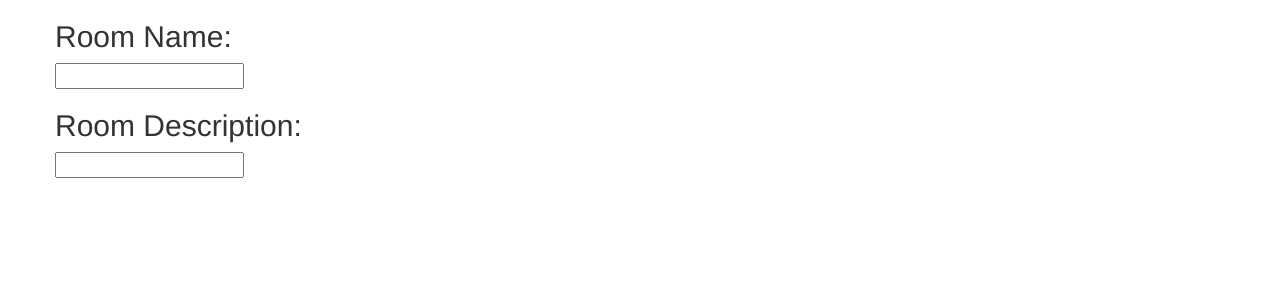
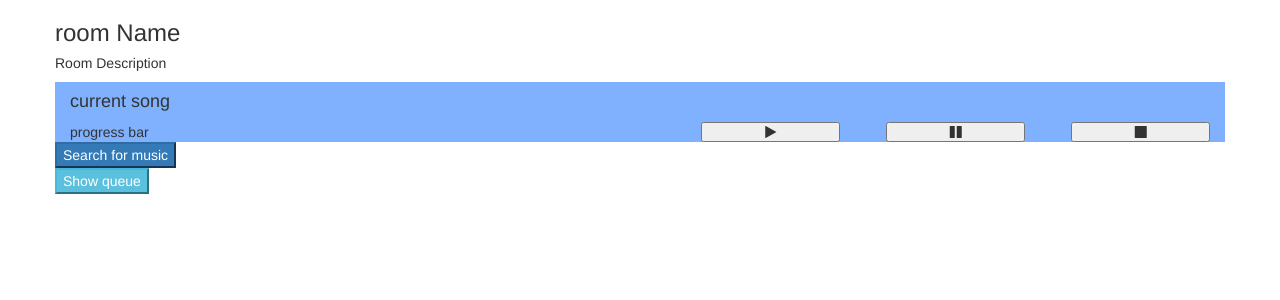
Before and after one commit to moscoso/Freeq, a Flask app: template templates/room.html.jinja2 in a window 1280 px wide. Shown: the top 300 px of the page. Run offline with Flask 2, Linux system fonts and the light colour scheme; the template is opened without the code that fills it, so the values that code supplies are empty; some libraries are stand-ins or nearby versions.

Commit message:
Creating more templates

```diff
--- a/server.py
+++ b/server.py
@@ -19,16 +19,20 @@ app = Flask(__name__, static_folder=static_dir)
 #====[ Routes to home screen where user enters screen name  ]=====
 @app.route("/")
 def home():
-	return render_template("index.html.jinja2")
-
-@app.route("/testing")
-def testing():
-	return "we're testing this ish"
+    return render_template("index.html.jinja2")
 
 @app.route("/create")
 def create():
 	return render_template("create.html.jinja2")
 
+@app.route("/room")
+def room():
+	return render_template("room.html.jinja2")
+
+@app.route("/search")
+def search():
+	return render_template("search.html.jinja2")
+
 
 if __name__ == "__main__":
 	app.run()
--- /dev/null
+++ b/static/js/button-handlers.js
@@ -0,0 +1,16 @@
+$("document").ready(function(){
+    $("#create-room-btn").on("click", function(){
+        window.location.href = "/create";
+    });
+
+    $("#create-btn").on("click", function(){
+        var name = $("room-name").val();
+        var description = $("room-description").val();
+        //Use these to create the room in the data base and return a room ID.
+        window.location.href = "/room";
+    })
+
+    $(".search-music-btn").on("click", function(){
+        window.location.href = "/search";
+    });
+});
--- a/static/js/create-room.js
+++ /dev/null
@@ -1,5 +0,0 @@
-$("document").ready(function(){
-    $("#create-room-btn").on("click", function(){
-        window.location.href = "/create;
-    });
-});
--- a/templates/index.html.jinja2
+++ b/templates/index.html.jinja2
@@ -13,11 +13,12 @@
         <div class="container">
             <div class="row">
                 <h1>Welcome to Freeq</h1>
-                <h3>Join Room:</h3>
+                <h3>Join a room:</h3>
                 <input class="col-xs-12 col-sm-3" id="room-id" placeholder="Room ID" type="number"/>
             </div>
             <div class="row">
-                <button id="create-room-btn">Create A Room!</button>
+                <h3>Or create a room:</h3>
+                <button id="create-room-btn" class="btn-primary">Create a room!</button>
             </div>
         </div>
 
--- a/templates/room.html.jinja2
+++ b/templates/room.html.jinja2
@@ -4,11 +4,27 @@
     <body>
         <div class="container">
             <div class="row">
-                <h2>Room Name:</h2>
-                <input id="room-name"/>
+                <h3 class="room-name">room Name</h3>
+                <h5 class="room-description">Room Description</h5>
+            </div>
 
-                <h2>Room Description:</h2>
-                <input id="room-description"/>
+            <div class="row" style="background:rgba(0,100,255,0.5);">
+                <h4 class="current-song-name col-xs-12">current song</h4>
+
+
+                <div class="col-xs-6">progress bar</div>
+                <div class="controls col-xs-6">
+                    <button class="play-btn col-xs-3 col-xs-offset-1"><i class="fa fa-play"></i></button>
+                    <button class="pause-btn col-xs-3 col-xs-offset-1"><i class="fa fa-pause"></i></button>
+                    <button class="stop-btn col-xs-3 col-xs-offset-1"><i class="fa fa-stop"></i></button>
+                </div>
+            </div>
+
+            <div class="row">
+                <button class="search-music-btn btn-primary">Search for music</button>
+            </div>
+            <div class="row">
+                <button class="show-queue-btn btn-info">Show queue</button>
             </div>
         </div>
 
--- a/templates/script-includes.html
+++ b/templates/script-includes.html
@@ -1,13 +1,15 @@
 <!--jQuery-->
 <script src="../static/libs/jQuery/jquery.min.js"></script>
+
+<!--Bootstrap JS-->
+<script src="../static/libs/bootstrap/bootstrap.min.js"></script>
+
+<!--js files-->
+<script src="../static/js/button-handlers.js"></script>
+
 <!--On Ready Scripts-->
 <script>
     $("document").ready(function(){
 
     });
 </script>
-
-
-
-<!--Bootstrap JS-->
-<script src="../static/libs/bootstrap/bootstrap.min.js"></script>
```
Also changed, not shown: templates/create.html.jinja2 (+14 -0 lines), templates/search.html.jinja2 (added, +22 -0 lines).
